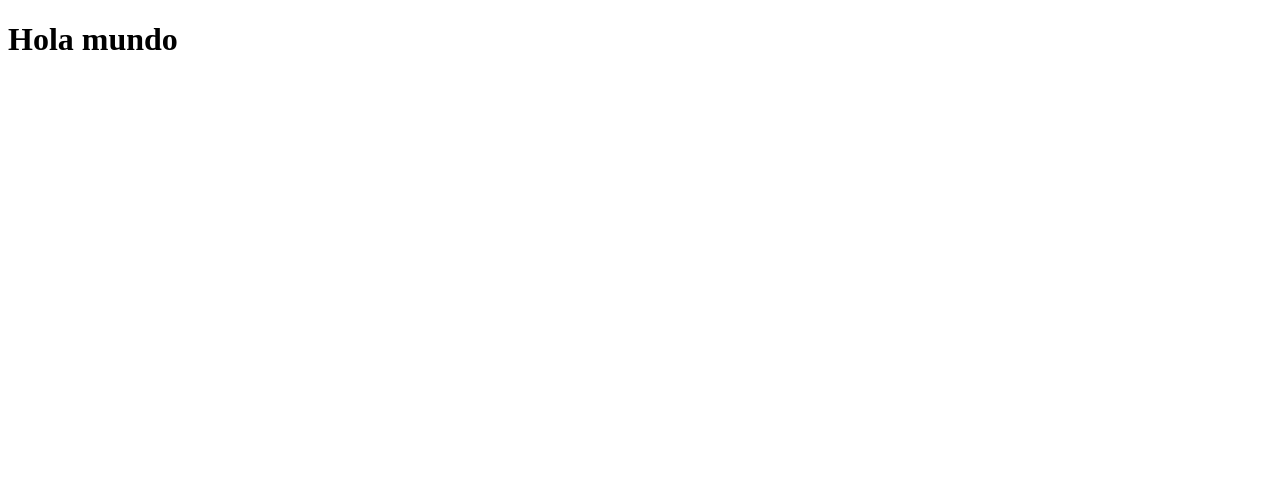
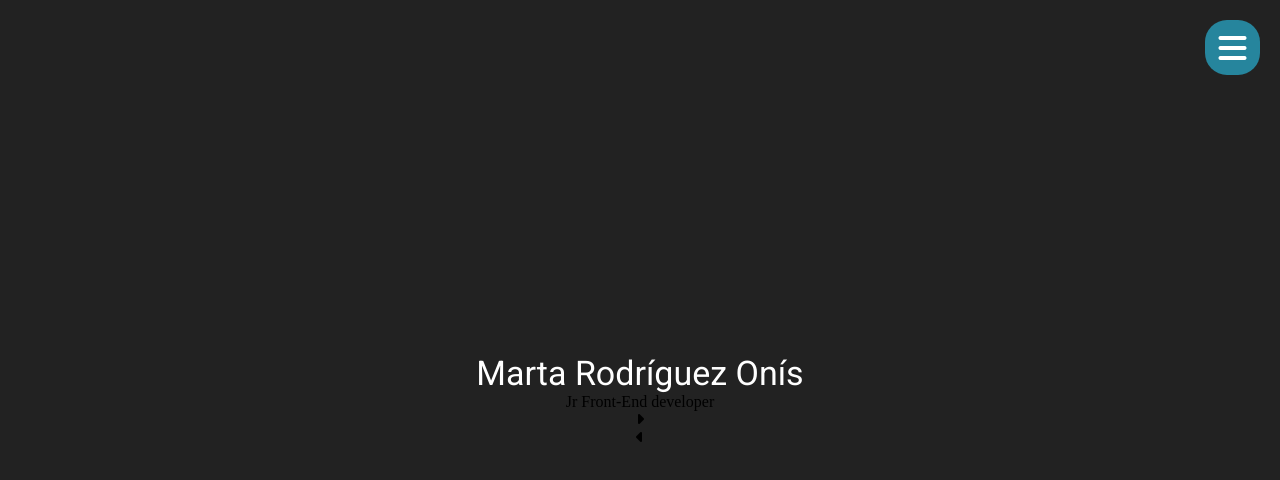
Before and after one commit to MartaOnis/portfolio, a React (Create React App) app: page / in a window 1280 px wide. Shown: the top 480 px of the page. Built offline with nearby package versions, Linux system fonts and the light colour scheme.

Commit message:
Add component Home

```diff
--- a/public/index.html
+++ b/public/index.html
@@ -5,6 +5,10 @@
   <meta charset="utf-8" />
   <link rel="icon" href="%PUBLIC_URL%/favicon.ico" />
   <meta name="viewport" content="width=device-width, initial-scale=1" />
+  <link rel="preconnect" href="https://fonts.googleapis.com">
+  <link rel="preconnect" href="https://fonts.gstatic.com" crossorigin>
+  <link href="https://fonts.googleapis.com/css2?family=Roboto&display=swap" rel="stylesheet">
+  <script src="https://kit.fontawesome.com/2af765be15.js" crossorigin="anonymous"></script>
   <title>Portfolio Masrta Onis</title>
 </head>
 
--- a/src/components/App.js
+++ b/src/components/App.js
@@ -1,11 +1,11 @@
-import { useState, useEffect } from 'react';
-import '../styles/App.scss';
-import { Link, Route, Routes } from 'react-router-dom';
+// import { useState, useEffect } from 'react';
+// import { Link, Route, Routes } from 'react-router-dom';
+import Home from './Home';
 
 function App() {
   return (
     <div>
-      <h1>Hola mundo</h1>
+      <Home />
     </div>
   );
 }
--- a/src/components/Hola.js
+++ /dev/null
@@ -1 +0,0 @@
-console.log('Hola me llamo Marta');
--- /dev/null
+++ b/src/components/Home.js
@@ -0,0 +1,22 @@
+import '../styles/Home.scss';
+const Home = () => {
+  return (
+    <div className="home">
+      <div className="home__menu">
+        <i className="fa-solid fa-bars fa-2x"></i>
+      </div>
+      <p className="home__name">Marta Rodríguez Onís</p>
+      <p className="home__job">Jr Front-End developer</p>
+      <nav className="home__nav>">
+        <div>
+          <i className="fa-solid fa-caret-right"></i>
+        </div>
+        <div>
+          <i className="fa-solid fa-caret-left"></i>
+        </div>
+      </nav>
+    </div>
+  );
+};
+
+export default Home;
--- a/src/styles/App.scss
+++ b/src/styles/App.scss
@@ -1,5 +1,14 @@
-// @import 'core/reset';
-// @import 'core/variables';
-// @import 'layout/header';
-// @import 'layout/footer';
-// @import 'layout/main';
+* {
+  box-sizing: border-box;
+  margin: 0;
+  padding: 0;
+}
+
+//  COLORES
+
+$bg-color--grey: #222222;
+$color--blue: #26859d;
+$color--white: #ffffff;
+
+// FUENTES
+$font-main: 'Roboto', sans-serif;
--- /dev/null
+++ b/src/styles/Home.scss
@@ -0,0 +1,35 @@
+@import './App';
+.home {
+  width: 100vw;
+  height: 100vh;
+  background-color: $bg-color--grey;
+  display: flex;
+  flex-direction: column;
+  justify-content: center;
+  align-items: center;
+
+  &__menu {
+    color: $color--white;
+    background-color: $color--blue;
+    width: 55px;
+    height: 55px;
+    display: flex;
+    justify-content: center;
+    align-items: center;
+    border-radius: 40%;
+    padding: 20px;
+    position: absolute;
+    right: 20px;
+    top: 20px;
+  }
+  &__name {
+    color: $color--white;
+    font-family: $font-main;
+    font-size: 34px;
+    text-align: center;
+    width: 80%;
+  }
+  //   @media all and (min-width: 768px) {
+  //     display: none;
+  //   }
+}
```
